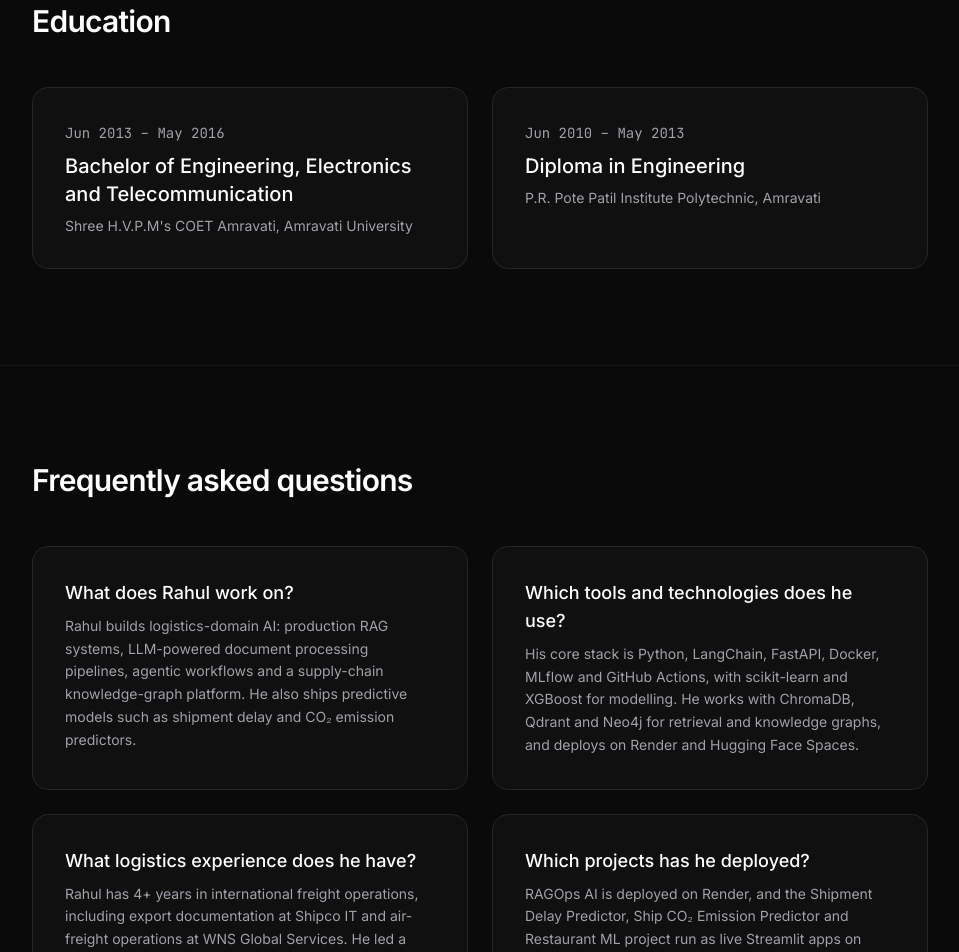
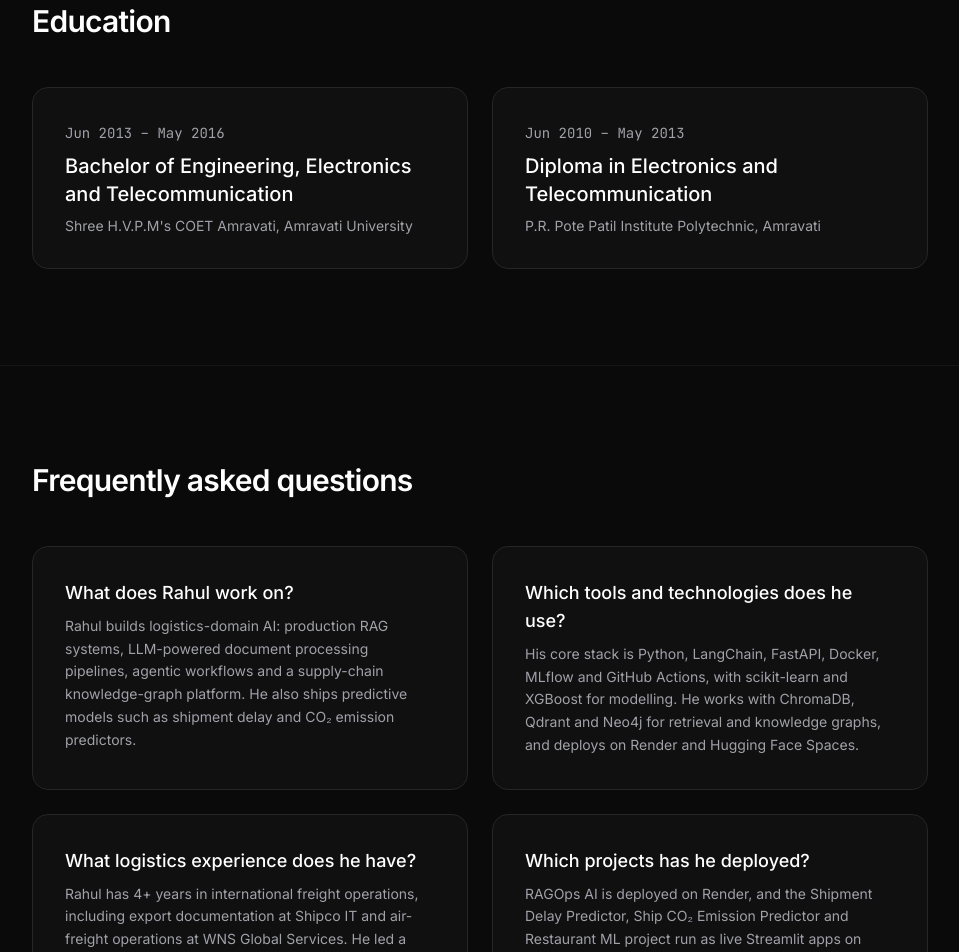
Before and after one commit to rshewatkar/portfolio-website, a plain HTML site: page index.html in a window 1280 px wide. Shown: the part 6154-7106 px from the top of the page, without its empty margins (160-1119 px from the left). Drawn offline with nearby package versions, Linux system fonts and the light colour scheme.

Commit message:
Update resume PDF; diploma now Electronics and Telecommunication
Co-Authored-By: Claude Sonnet 5.5 <noreply@anthropic.com>
Claude-Session: https://claude.ai/code/session_01Wv4XhQ9Ca2x2tJHaUqa1kp

```diff
--- a/index.html
+++ b/index.html
@@ -831,7 +831,7 @@
           </div>
           <div class="p-8 rounded-2xl bg-surface/50 border border-border card-hover space-y-2">
             <span class="text-sm font-mono text-secondary">Jun 2010 – May 2013</span>
-            <h3 class="text-xl font-medium text-white">Diploma in Engineering</h3>
+            <h3 class="text-xl font-medium text-white">Diploma in Electronics and Telecommunication</h3>
             <p class="text-sm text-secondary">P.R. Pote Patil Institute Polytechnic, Amravati</p>
           </div>
         </div>
```
Also changed, not shown: 1 other file.
